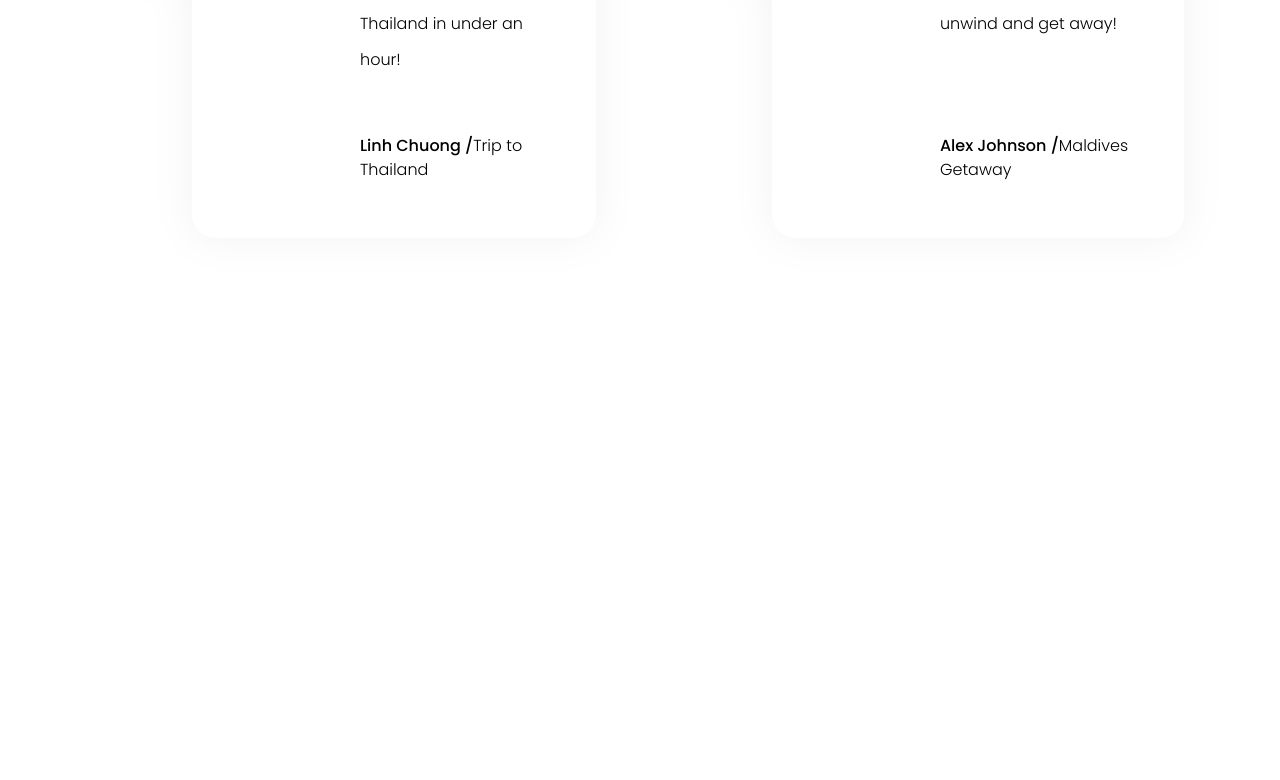
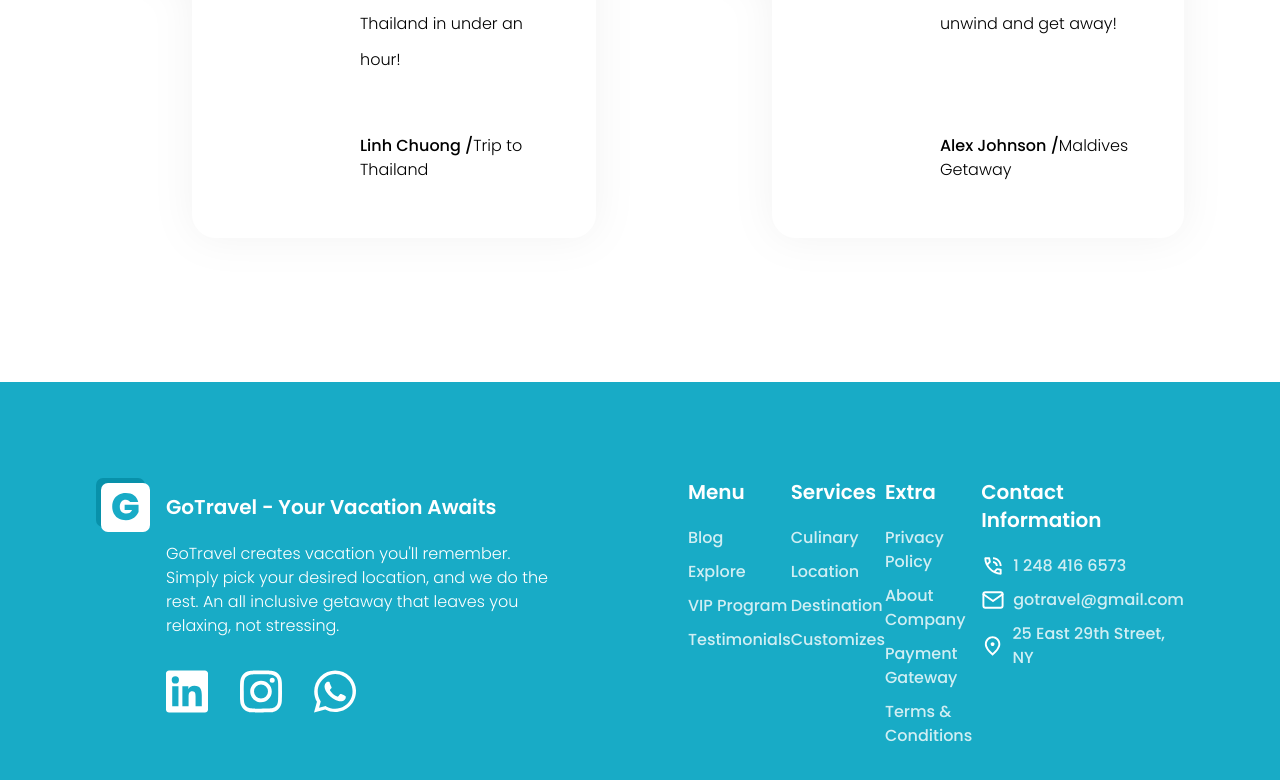
Before and after one commit to JackyL1030/Travel-Landing-Page, a React (Vite) app: page / in a window 1280 px wide. Shown: the part 7241-8021 px from the top of the page. Before the commit the page ends 7623 px from the top, so only its background shows below. Built offline with nearby package versions, Linux system fonts and the light colour scheme.

Commit message:
feat: add Footer component to enhance page structure and user experience

```diff
--- a/index.html
+++ b/index.html
@@ -1,4 +1,5 @@
 <!doctype html>
+<html lang="en" class="scroll-smooth">
   <head>
     <meta charset="UTF-8" />
     <link rel="icon" type="image/svg+xml" href="/public/favicon.ico" />
--- a/src/App.tsx
+++ b/src/App.tsx
@@ -15,6 +15,9 @@
 import Steps from "./components/Steps/Steps";
 import Testimonials from "./components/Testimonials/Testimonials";
 
+// Footer
+import Footer from "./components/Footer";
+
 function App() {
   return (
     <Page>
@@ -22,6 +25,7 @@
         <Navigation />
         <Hero />
       </Header>
+
       <Main>
         <Steps />
         <Services />
@@ -30,6 +34,8 @@
         <FrequentTraveler />
         <Testimonials />
       </Main>
+
+      <Footer />
     </Page>
   );
 }
--- a/src/components/ExploreMore/ExploreMore.tsx
+++ b/src/components/ExploreMore/ExploreMore.tsx
@@ -17,7 +17,7 @@
   const handleLeftClick = () => setCurrentIndex((prevIndex) => prevIndex - 1);
 
   return (
-    <section className="px-24 py-26">
+    <section className="px-24 py-26" id="ExploreMore">
       <div className="m-auto max-w-389">
         <div className="flex items-end justify-between">
           <div>
--- /dev/null
+++ b/src/components/Footer.tsx
@@ -0,0 +1,55 @@
+import { footerCols, footerSocials } from "../utils/content";
+import LogoIconDark from "./Icons/LogoIconDark";
+
+export default function Footer() {
+  return (
+    <footer className="bg-primary-700 px-24 pt-24 pb-26">
+      <div className="m-auto flex max-w-432 justify-between gap-x-32 text-white">
+        <div className="flex max-w-116 gap-x-4">
+          <LogoIconDark className="block shrink-0" />
+          <div>
+            <p className="mb-5 pt-3.5 text-[1.25rem] font-semibold">
+              GoTravel - Your Vacation Awaits
+            </p>
+            <p className="mb-8 font-light">
+              GoTravel creates vacation you'll remember. Simply pick your
+              desired location, and we do the rest. An all inclusive getaway
+              that leaves you relaxing, not stressing.
+            </p>
+            <ul className="flex gap-x-8">
+              {footerSocials.map((social) => (
+                <li key={social.id}>
+                  <a href={social.href} aria-label={social.alt} target="_blank">
+                    <social.Icon className="fill-white" />
+                  </a>
+                </li>
+              ))}
+            </ul>
+          </div>
+        </div>
+        <ul className="flex basis-256.5 justify-between">
+          {footerCols.map((col) => (
+            <li key={col.id}>
+              <p className="mb-5 text-xl font-semibold">{col.heading}</p>
+              <ul className="flex flex-col gap-y-2.5">
+                {col.links.map((link) => (
+                  <li key={link.id} className="flex items-center gap-x-2">
+                    {link.Icon && (
+                      <link.Icon className="block size-6 fill-white" />
+                    )}
+                    <a
+                      href={link.href}
+                      className="font-medium opacity-80 hover:opacity-100"
+                    >
+                      <p>{link.name}</p>
+                    </a>
+                  </li>
+                ))}
+              </ul>
+            </li>
+          ))}
+        </ul>
+      </div>
+    </footer>
+  );
+}
```
